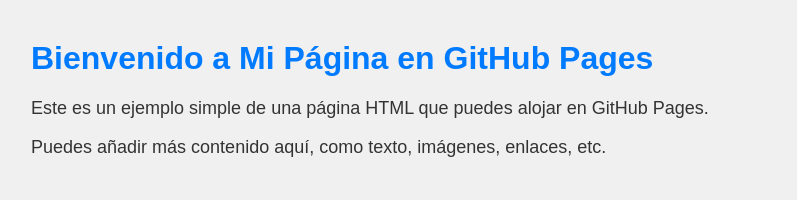
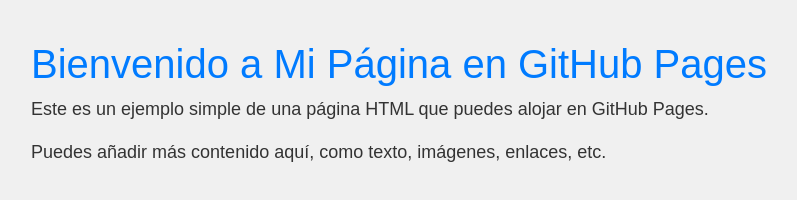
Before and after one commit to Thustra-maker/Tacora, a plain HTML site: page index.html in a window 1280 px wide. Shown: the whole page, without its empty margins (9-806 px from the left). Drawn offline with nearby package versions, Linux system fonts and the light colour scheme.

Commit message:
Update index.html

```diff
--- a/index.html
+++ b/index.html
@@ -2,7 +2,7 @@
 <html>
 <head>
     <title>Tácora Web</title>
-
+    <link rel="stylesheet" href="https://cdn.jsdelivr.net/npm/bootstrap@5.3.2/dist/css/bootstrap.min.css" integrity="sha384-T3c6CoIi6uLrA9TneNEoa7RxnatzjcDSCmG1MXxSR1GAsXEV/Dwwykc2MPK8M2HN" crossorigin="anonymous">
     <style>
         body {
             font-family: Arial, sans-serif;
```
